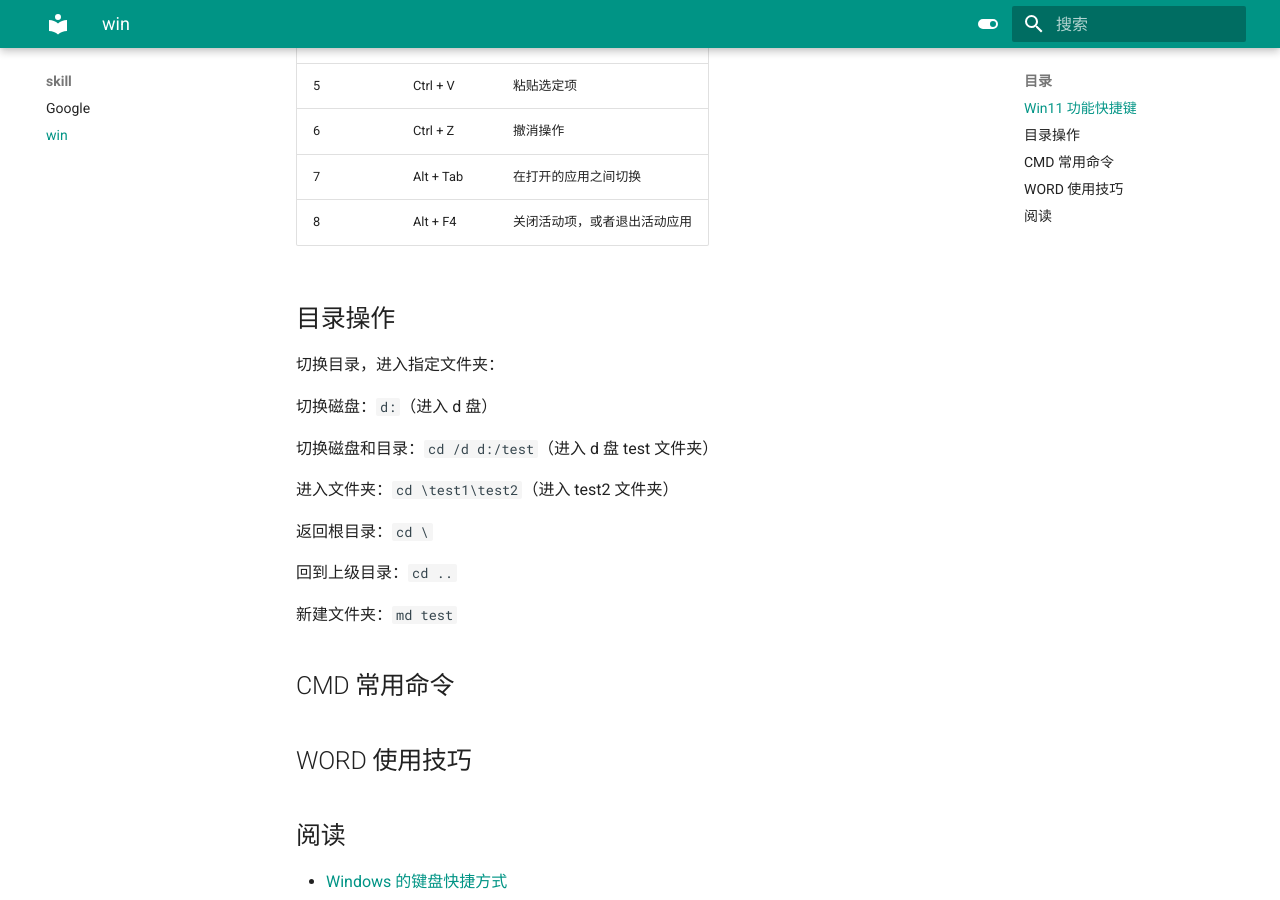
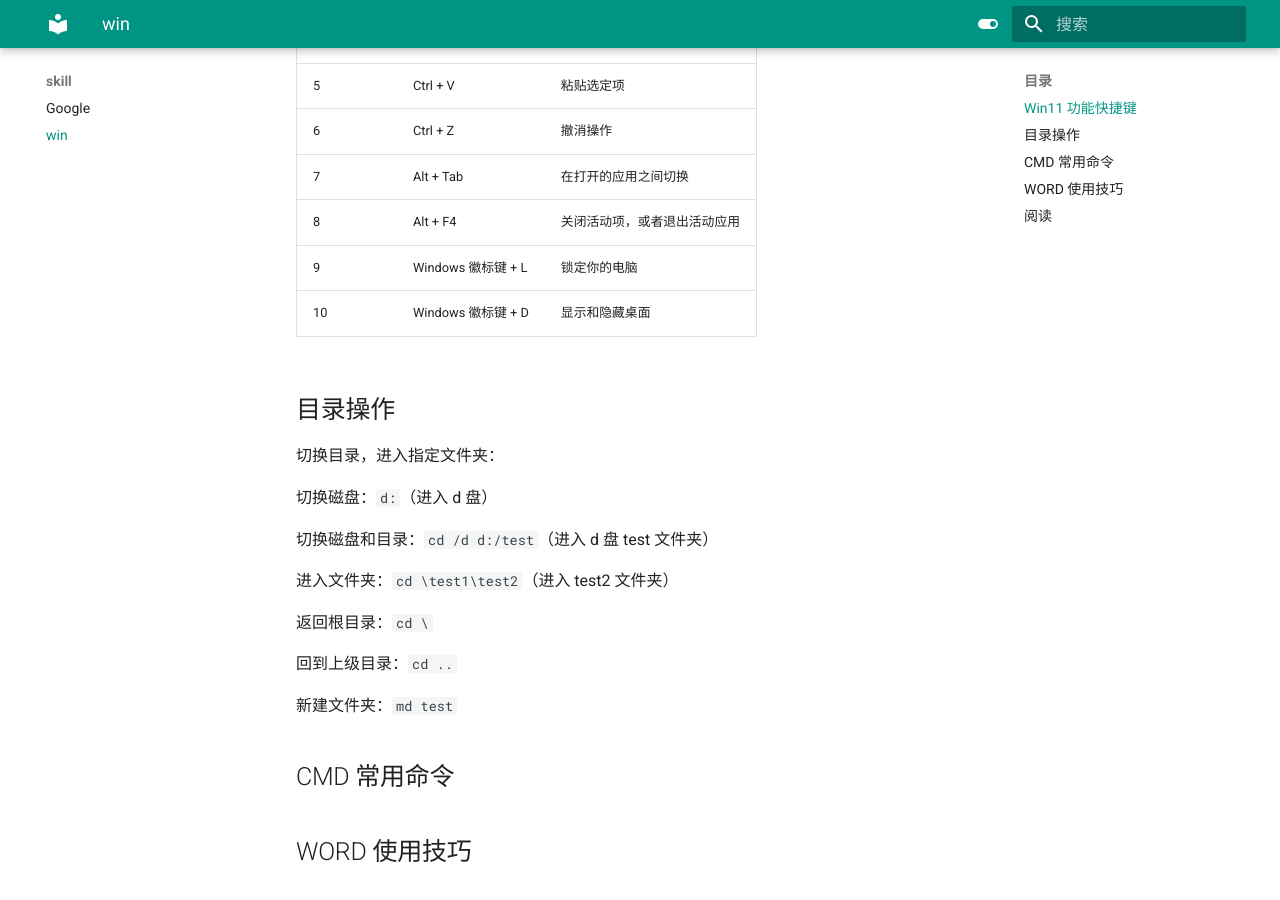
Before and after one commit to dingeral/doc-note, an MkDocs documentation site: the page built from docs/skills/win.md, in a window 1280 px wide and 900 px high, scrolled down 443 px. Built offline with MkDocs 1.6.1 and Material for MkDocs 9.7.7, drawn with Linux system fonts in a browser that asks for light colours.

Commit message:
docs📝:

```diff
--- a/docs/skills/win.md
+++ b/docs/skills/win.md
@@ -10,6 +10,8 @@
 | 6    |   Ctrl + Z        |   撤消操作      |
 | 7    |   Alt + Tab      |   在打开的应用之间切换      |
 | 8    |   Alt + F4        |   关闭活动项，或者退出活动应用      |
+| 9    |   Windows 徽标键  + L        |   锁定你的电脑      |
+| 10    |   Windows 徽标键  + D       |   显示和隐藏桌面      |
 
 ## 目录操作
 
```
